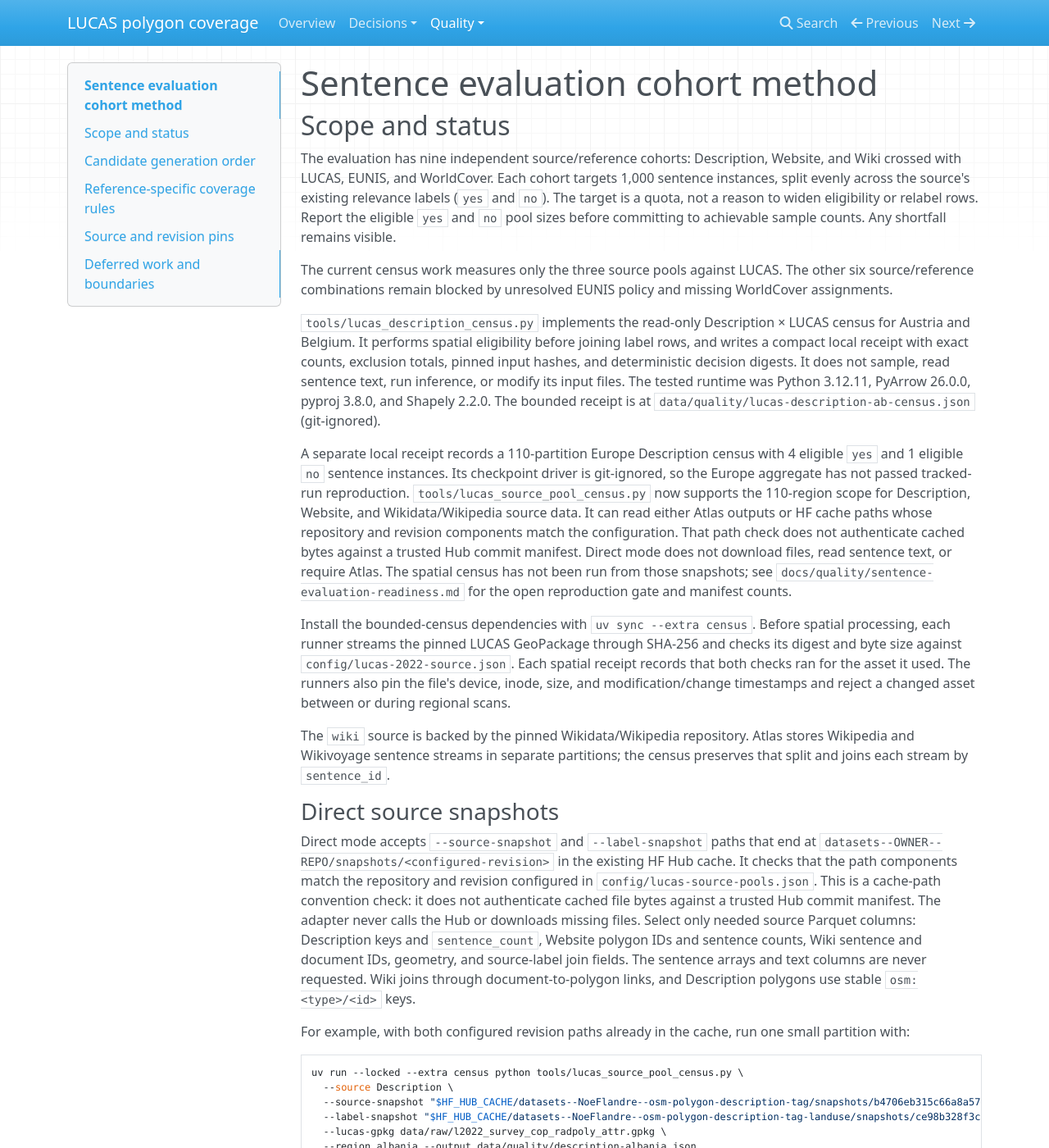
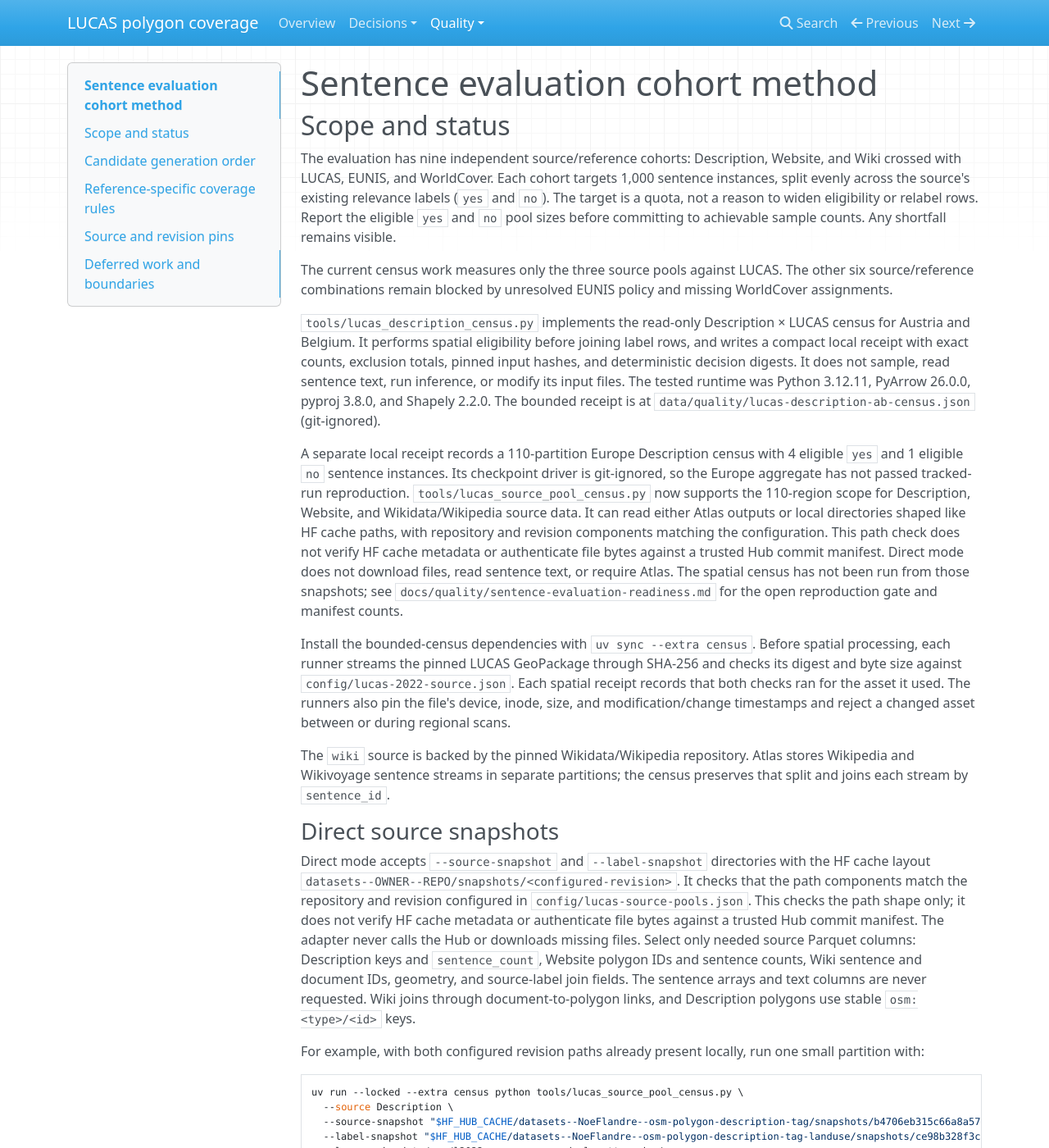
Before and after one commit to NoeFlandre/osm-polygon-lucas, an MkDocs documentation site: the page built from docs/quality/cohort-method.md, in a window 1280 px wide and 1400 px high. Shown: the whole window at 82% size. Built offline with MkDocs 1.6.1, drawn with Linux system fonts in a browser that asks for light colours; nearby versions of some CDN libraries.

Commit message:
docs: clarify HF cache path validation limits

````diff
--- a/docs/quality/cohort-method.md
+++ b/docs/quality/cohort-method.md
@@ -27,10 +27,11 @@ with 4 eligible `yes` and 1 eligible `no` sentence instances. Its checkpoint
 driver is git-ignored, so the Europe aggregate has not passed tracked-run
 reproduction. `tools/lucas_source_pool_census.py` now supports the 110-region
 scope for Description, Website, and Wikidata/Wikipedia source data. It can read
-either Atlas outputs or HF cache paths whose repository and revision components
-match the configuration. That path check does not authenticate cached bytes
-against a trusted Hub commit manifest. Direct mode does not download files, read
-sentence text, or require Atlas. The spatial census has not been run from those
+either Atlas outputs or local directories shaped like HF cache paths, with
+repository and revision components matching the configuration. This path check
+does not verify HF cache metadata or authenticate file bytes against a trusted
+Hub commit manifest. Direct mode does not download files, read sentence text,
+or require Atlas. The spatial census has not been run from those
 snapshots; see `docs/quality/sentence-evaluation-readiness.md` for the open
 reproduction gate and manifest counts.
 
@@ -48,20 +49,20 @@ census preserves that split and joins each stream by `sentence_id`.
 
 ### Direct source snapshots
 
-Direct mode accepts `--source-snapshot` and `--label-snapshot` paths that end
-at `datasets--OWNER--REPO/snapshots/<configured-revision>` in the existing HF
-Hub cache. It checks that the path components match the repository and revision
-configured in `config/lucas-source-pools.json`. This is a cache-path convention
-check: it does not authenticate cached file bytes against a trusted Hub commit
-manifest. The adapter never calls the Hub or downloads missing files. Select
-only needed source Parquet columns: Description keys and
+Direct mode accepts `--source-snapshot` and `--label-snapshot` directories with
+the HF cache layout `datasets--OWNER--REPO/snapshots/<configured-revision>`.
+It checks that the path components match the repository and revision configured
+in `config/lucas-source-pools.json`. This checks the path shape only; it does
+not verify HF cache metadata or authenticate file bytes against a trusted Hub
+commit manifest. The adapter never calls the Hub or downloads missing files.
+Select only needed source Parquet columns: Description keys and
 `sentence_count`, Website polygon IDs and sentence counts, Wiki sentence and
 document IDs, geometry, and source-label join fields. The sentence arrays and
 text columns are never requested. Wiki joins through document-to-polygon
 links, and Description polygons use stable `osm:<type>/<id>` keys.
 
-For example, with both configured revision paths already in the cache, run one small
-partition with:
+For example, with both configured revision paths already present locally, run
+one small partition with:
 
 ```sh
 uv run --locked --extra census python tools/lucas_source_pool_census.py \
````
Also changed, not shown: docs/quality/sentence-evaluation-readiness.md (+8 -7 lines), 1 other file.
